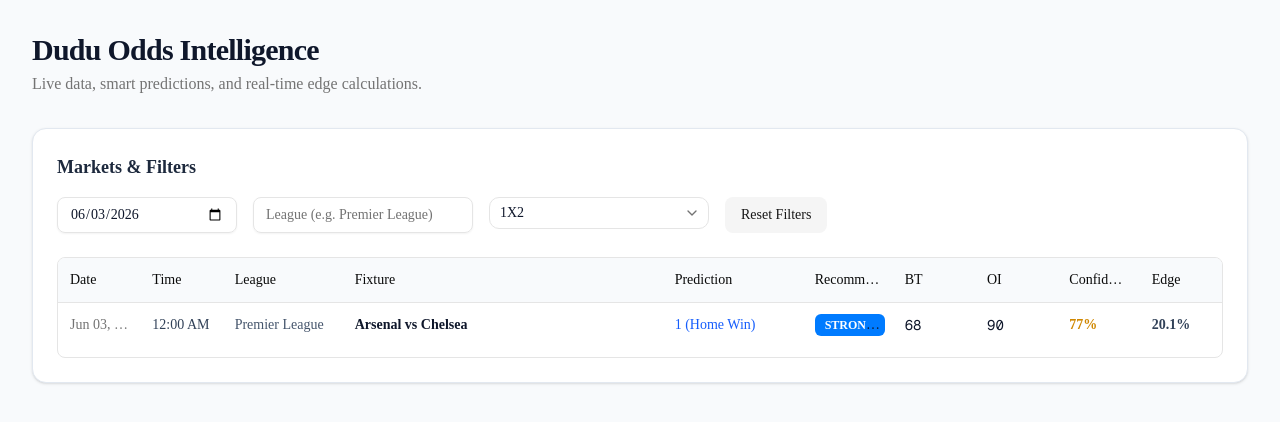
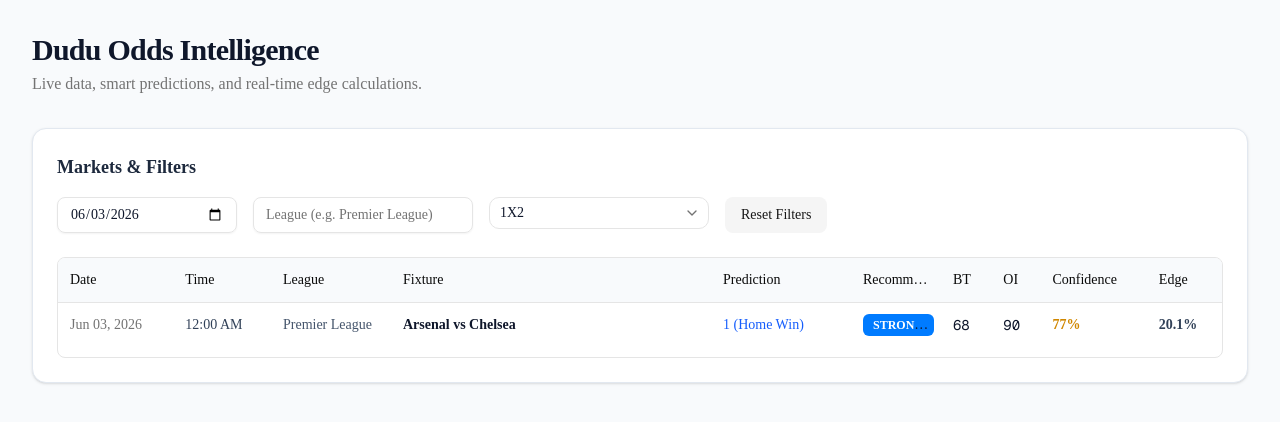
Before and after one commit to olaleyeo/football-prediction-dashboard, a Next.js app: page / in a window 1280 px wide. Shown: the top 422 px of the page. Built offline with nearby package versions, Linux system fonts and the light colour scheme; no server answers.

Commit message:
Fix: Remove table-layout: fixed to let content define true column widths natively

```diff
--- a/src/app/globals.css
+++ b/src/app/globals.css
@@ -143,9 +143,7 @@
    ================================ */
 .pred-table {
   width: 100%;
-  min-width: 900px; /* Prevents crushing on small desktops */
   border-collapse: collapse;
-  table-layout: fixed;
   font-size: 14px;
 }
 
```
